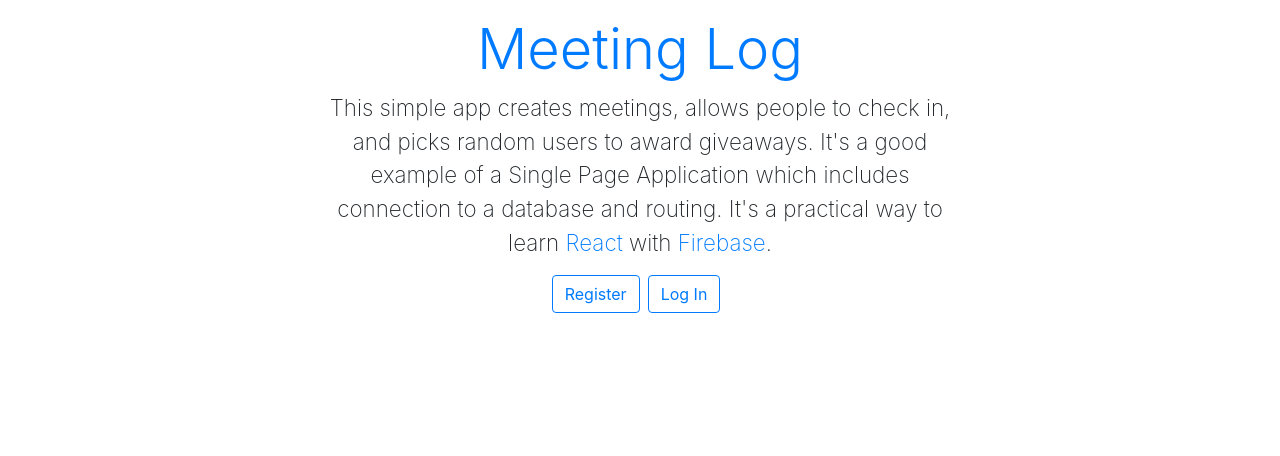
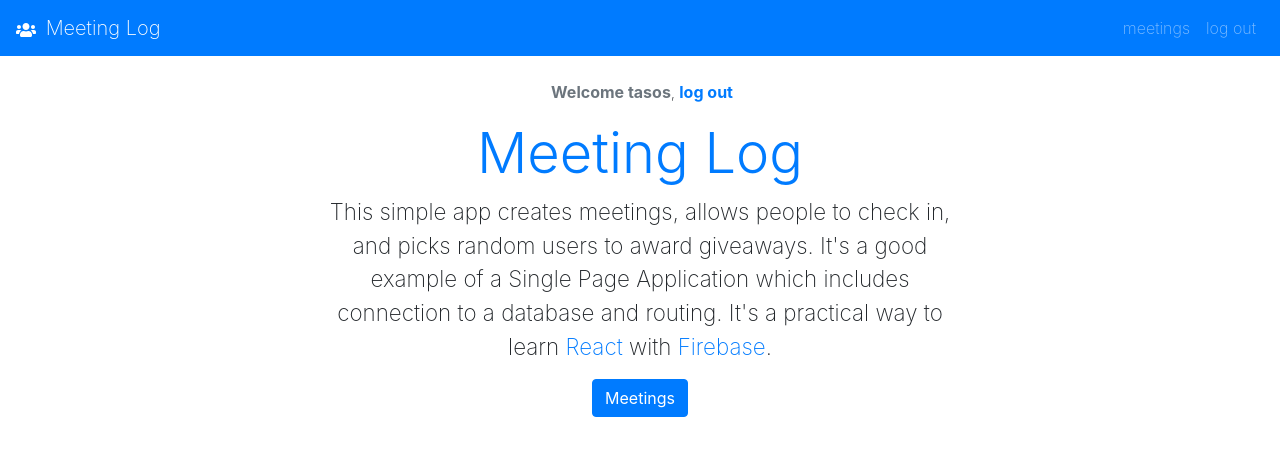
Before and after one commit to TasosBak/meetings-dashboard, a React (Create React App) app: page / in a window 1280 px wide. Shown: the top 456 px of the page. Built offline with nearby package versions, Linux system fonts and the light colour scheme.

Commit message:
Added react-icons for the user icon, added navigation component.

```diff
--- a/package.json
+++ b/package.json
@@ -9,6 +9,7 @@
     "bootstrap": "^4.5.0",
     "react": "^16.13.1",
     "react-dom": "^16.13.1",
+    "react-icons": "^3.10.0",
     "react-scripts": "3.4.1"
   },
   "scripts": {
--- a/src/App.js
+++ b/src/App.js
@@ -2,18 +2,20 @@ import React, { Component } from "react";
 
 import Home from "./Home";
 import Welcome from "./Welcome";
+import Navigation from "./Navigation";
 
 class App extends Component {
   constructor() {
     super();
     this.state = {
-      user: null,
+      user: "tasos",
     };
   }
 
   render() {
     return (
       <div>
+        <Navigation user={this.state.user} />
         {this.state.user && <Welcome user={this.state.user} />}
 
         <Home user={this.state.user} />
--- /dev/null
+++ b/src/Navigation.js
@@ -0,0 +1,42 @@
+import React, { Component } from "react";
+import { FaUsers } from "react-icons/fa";
+
+class Navigation extends Component {
+  render() {
+    const { user } = this.props;
+
+    return (
+      <nav className="site-nav family-sans navbar navbar-expand bg-primary navbar-dark higher">
+        <div className="container-fluid">
+          <a href="/" className="navbar-brand">
+            <FaUsers className="mr-1" /> Meeting Log
+          </a>
+          <div className="navbar-nav ml-auto">
+            {user && (
+              <a className="nav-item nav-link" href="/meetings">
+                meetings
+              </a>
+            )}
+            {!user && (
+              <a className="nav-item nav-link" href="/login">
+                log in
+              </a>
+            )}
+            {!user && (
+              <a className="nav-item nav-link" href="/register">
+                register
+              </a>
+            )}
+            {user && (
+              <a className="nav-item nav-link" href="/login">
+                log out
+              </a>
+            )}
+          </div>
+        </div>
+      </nav>
+    );
+  }
+}
+
+export default Navigation;
```
Also changed, not shown: 1 other file (tests, documents, lock files or other folders).
